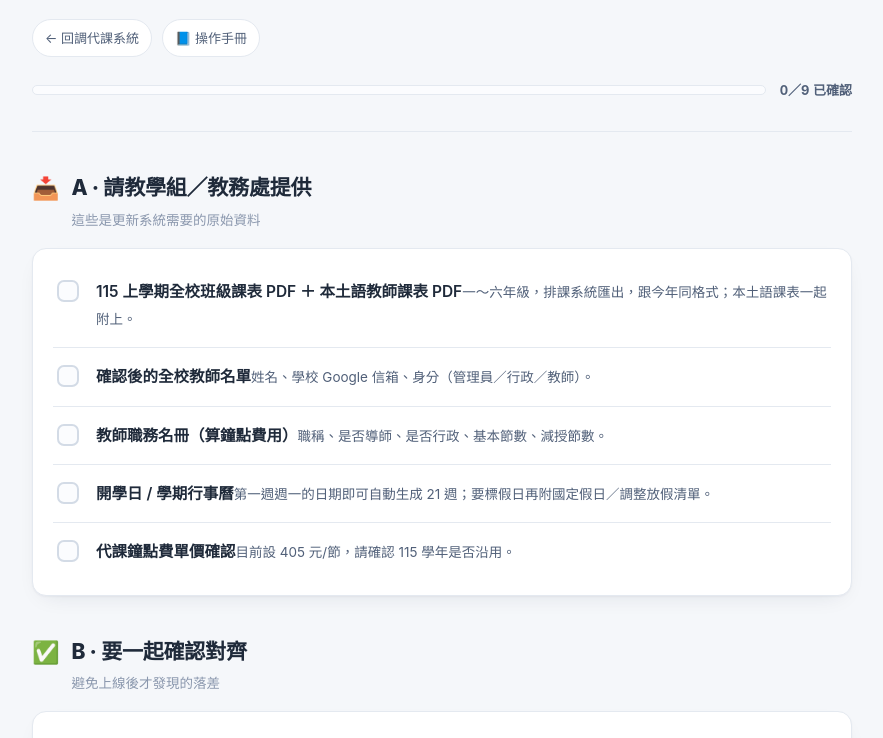
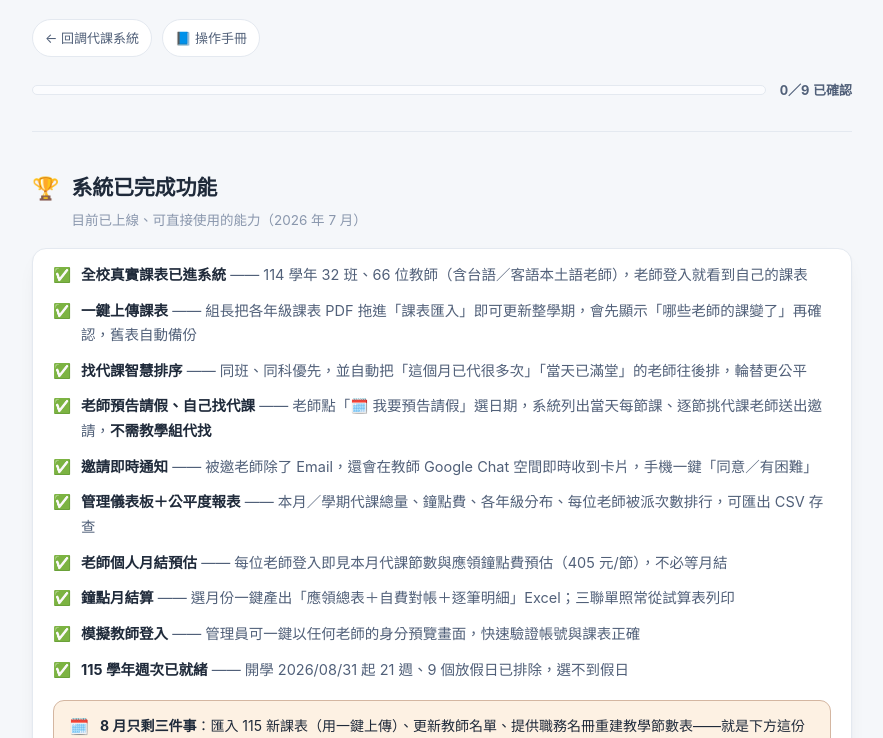
Before and after one commit to cagoooo/smes-substitute, a website: page docs/checklist.html in a window 1280 px wide. Shown: the part 203-941 px from the top of the page, without its empty margins (198-1081 px from the left). Drawn offline with Linux system fonts and the light colour scheme.

Commit message:
﻿✅升級 PWA 版本號為 2026.07.09-7 (checklist頁新增'系統已完成功能'展示區塊(10項白話成果,置頂供教學組長展示)+8月只剩三件事提示)

```diff
--- a/docs/checklist.html
+++ b/docs/checklist.html
@@ -123,6 +123,26 @@
       </div>
     </header>
 
+    <!-- 已完成功能展示 -->
+    <section id="done">
+      <div class="sec-head"><span class="sec-ico">🏆</span><div><h2>系統已完成功能</h2><p class="sec-sub">目前已上線、可直接使用的能力（2026 年 7 月）</p></div></div>
+      <div class="card">
+        <ul class="info-list">
+          <li><span class="ic">✅</span><span><b>全校真實課表已進系統</b> —— 114 學年 32 班、66 位教師（含台語／客語本土語老師），老師登入就看到自己的課表</span></li>
+          <li><span class="ic">✅</span><span><b>一鍵上傳課表</b> —— 組長把各年級課表 PDF 拖進「課表匯入」即可更新整學期，會先顯示「哪些老師的課變了」再確認，舊表自動備份</span></li>
+          <li><span class="ic">✅</span><span><b>找代課智慧排序</b> —— 同班、同科優先，並自動把「這個月已代很多次」「當天已滿堂」的老師往後排，輪替更公平</span></li>
+          <li><span class="ic">✅</span><span><b>老師預告請假、自己找代課</b> —— 老師點「🗓️ 我要預告請假」選日期，系統列出當天每節課、逐節挑代課老師送出邀請，<b>不需教學組代找</b></span></li>
+          <li><span class="ic">✅</span><span><b>邀請即時通知</b> —— 被邀老師除了 Email，還會在教師 Google Chat 空間即時收到卡片，手機一鍵「同意／有困難」</span></li>
+          <li><span class="ic">✅</span><span><b>管理儀表板＋公平度報表</b> —— 本月／學期代課總量、鐘點費、各年級分布、每位老師被派次數排行，可匯出 CSV 存查</span></li>
+          <li><span class="ic">✅</span><span><b>老師個人月結預估</b> —— 每位老師登入即見本月代課節數與應領鐘點費預估（405 元/節），不必等月結</span></li>
+          <li><span class="ic">✅</span><span><b>鐘點月結算</b> —— 選月份一鍵產出「應領總表＋自費對帳＋逐筆明細」Excel；三聯單照常從試算表列印</span></li>
+          <li><span class="ic">✅</span><span><b>模擬教師登入</b> —— 管理員可一鍵以任何老師的身分預覽畫面，快速驗證帳號與課表正確</span></li>
+          <li><span class="ic">✅</span><span><b>115 學年週次已就緒</b> —— 開學 2026/08/31 起 21 週、9 個放假日已排除，選不到假日</span></li>
+        </ul>
+        <div class="note warn" style="margin-top:18px"><span class="ni">🗓️</span><div><b>8 月只剩三件事</b>：匯入 115 新課表（用一鍵上傳）、更新教師名單、提供職務名冊重建教學節數表——就是下方這份對齊清單。</div></div>
+      </div>
+    </section>
+
     <!-- A -->
     <section id="a">
       <div class="sec-head"><span class="sec-ico">📥</span><div><h2>A · 請教學組／教務處提供</h2><p class="sec-sub">這些是更新系統需要的原始資料</p></div></div>
--- a/docs/sw.js
+++ b/docs/sw.js
@@ -1,4 +1,4 @@
-const BUILD_VERSION = '2026.07.09-6';   // 每次部署改它（bump-version.ps1 會一起改）
+const BUILD_VERSION = '2026.07.09-7';   // 每次部署改它（bump-version.ps1 會一起改）
 const CACHE = 'smes-sub-' + BUILD_VERSION;
 const PRECACHE = [
   './', './index.html', './favicon.svg', './favicon.ico', './apple-touch-icon.png',
--- a/docs/version.json
+++ b/docs/version.json
@@ -1 +1 @@
-{"version":"2026.07.09-6","notes":"修復手冊步驟間距：移除 ol.steps 中造成高度撐開的 grid-row 限制屬性"}
+{"version":"2026.07.09-7","notes":"checklist頁新增\u0027系統已完成功能\u0027展示區塊(10項白話成果,置頂供教學組長展示)+8月只剩三件事提示"}
```
Also changed, not shown: docs/index.html (+4 -4 lines).
